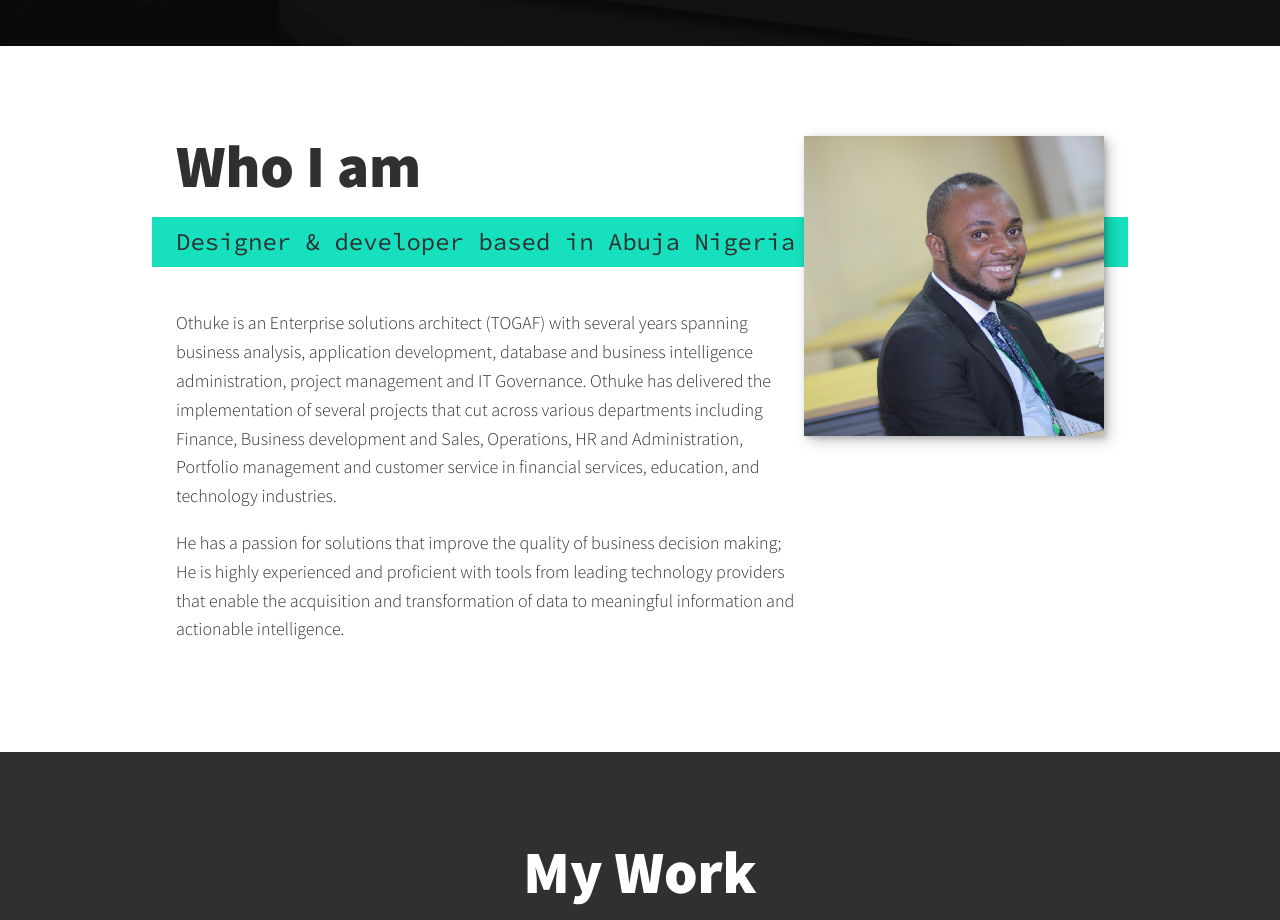
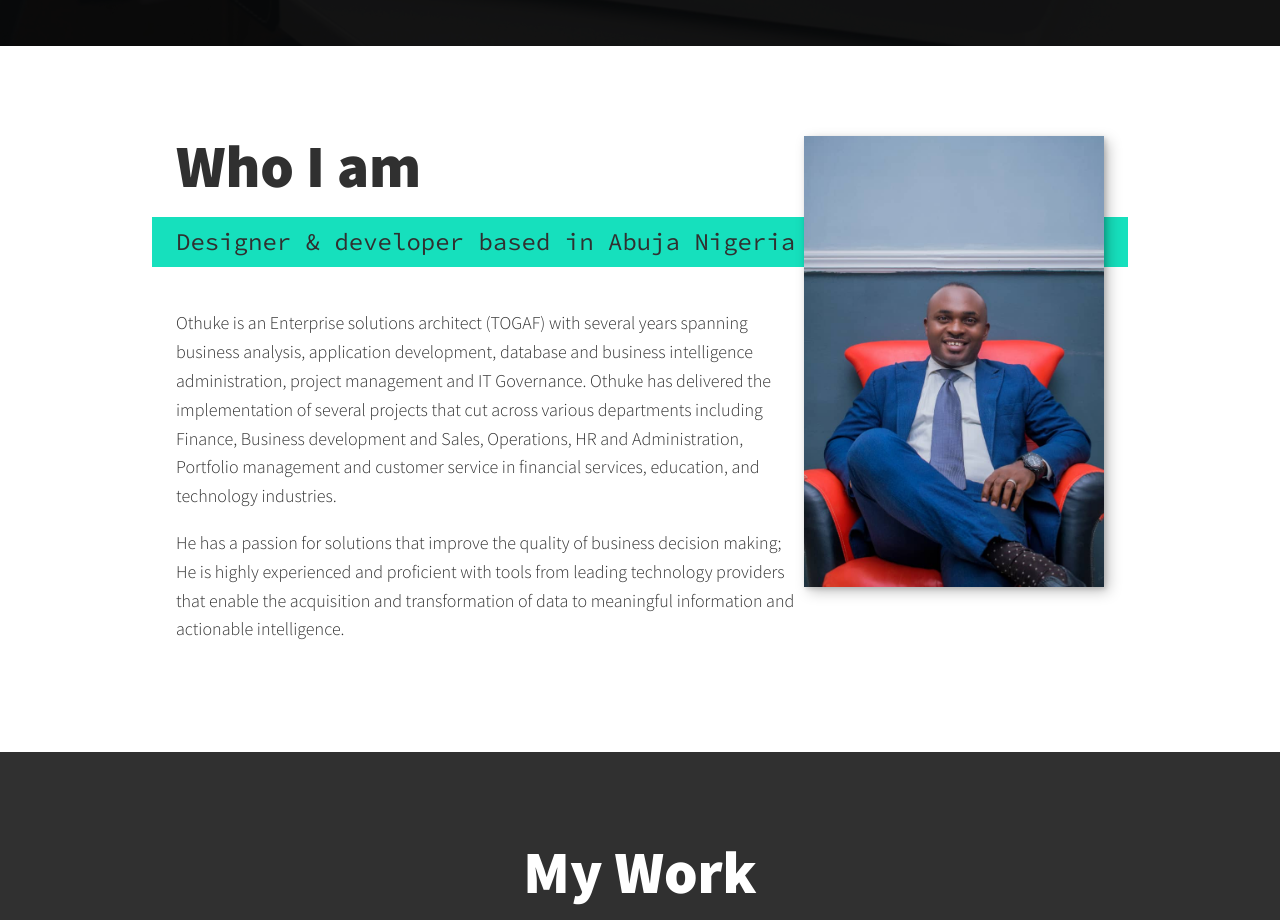
Before and after one commit to othukeodoko/PortfolioSite, a plain HTML site: page index.html in a window 1280 px wide. Shown: the part 1120-2040 px from the top of the page. Drawn offline with nearby package versions, Linux system fonts and the light colour scheme.

Commit message:
Updated Profile Pictures

```diff
--- a/index.html
+++ b/index.html
@@ -76,7 +76,7 @@
                 </p>
                 <p> He has a passion for solutions that improve the quality of business decision making; He is highly experienced and proficient with tools from leading technology providers that enable the acquisition and transformation of data to meaningful information and actionable intelligence.</p>
             </div>
-            <img src="Images/OT Profile Pic.jpg" class="about-me__img">
+            <img src="Images/Othuke Profile3.jpeg" class="about-me__img">
         </section>
         <!-- My Work -->
         <section class="my-work" id="work">
```
Also changed, not shown: Images/Othuke Profile3.jpeg (added).
